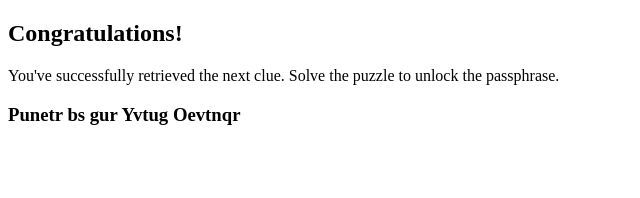
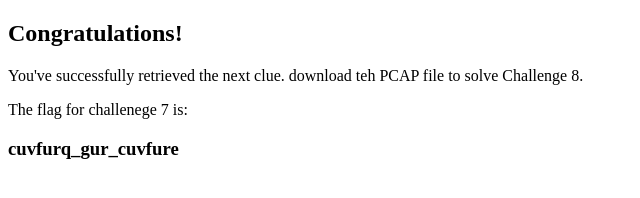
Before and after one commit to dmburl/HCHCTF1, a plain HTML site: page answer.html in a window 1280 px wide. Shown: the whole page, without its empty margins (0-640 px from the left). Drawn offline with Linux system fonts and the light colour scheme; sample sign-in values are in the browser's storage.

Commit message:
Updated site for challenge 7

```diff
--- a/answer.html
+++ b/answer.html
@@ -1,7 +1,7 @@
 <!DOCTYPE html>
 <html>
 <head>
-    <title>HCH Brochure Answer</title>
+    <title>Challenge 7: The Rogue Website</title>
 </head>
 <body>
 
@@ -16,8 +16,9 @@
     <div class="answer-container">
         <h2>Congratulations!</h2>
         <p>You've successfully retrieved the next clue.
-            Solve the puzzle to unlock the passphrase.</p>
-        <h3>Punetr bs gur Yvtug Oevtnqr</h3>
+            download teh PCAP file to solve Challenge 8.</p>
+        <p>The flag for challenege 7 is:</p>
+        <h3>cuvfurq_gur_cuvfure</h3>
     </div>
 
 </body>
```
Also changed, not shown: index.html (+2 -2 lines), challenge7.html (renamed from pdfmetadata.html).
